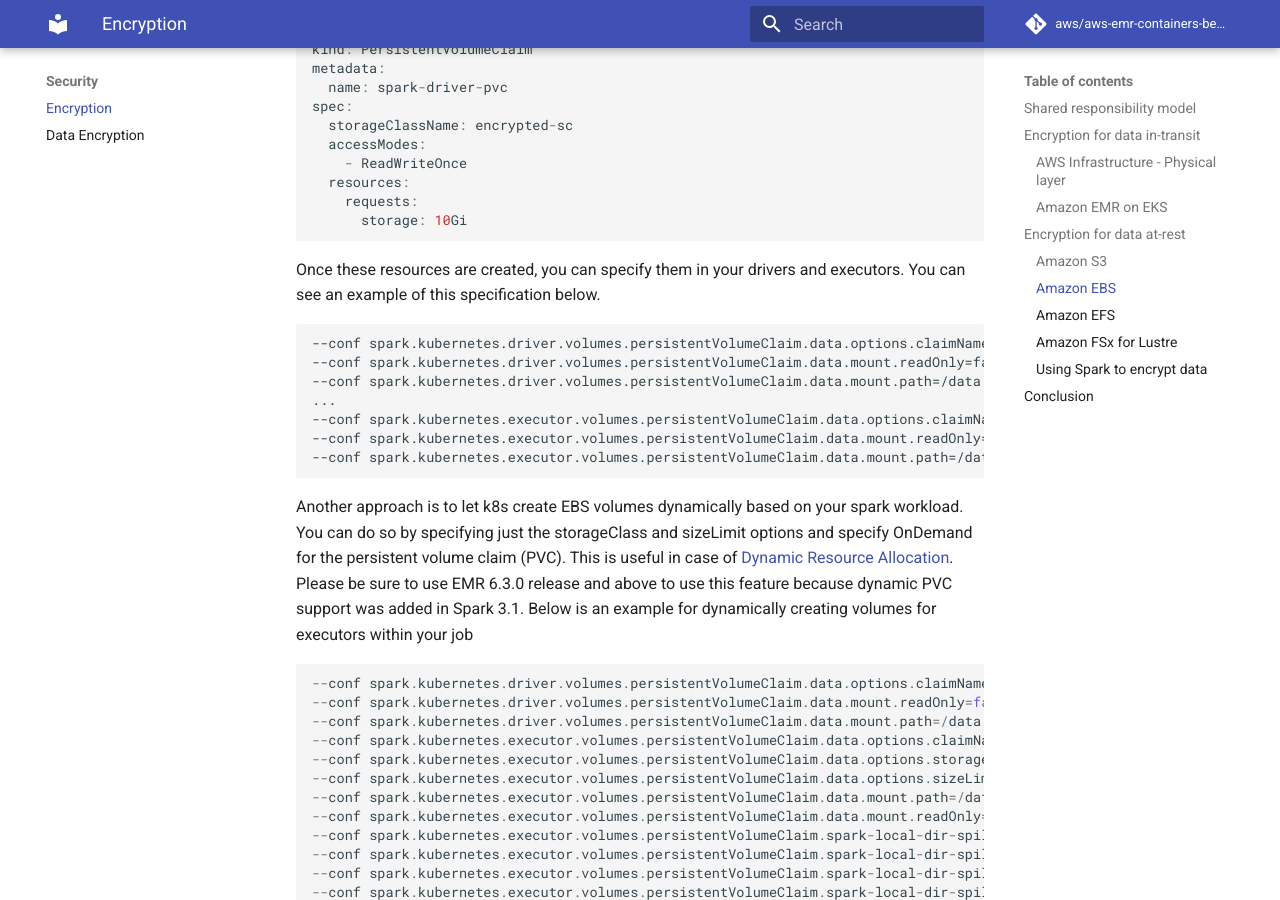
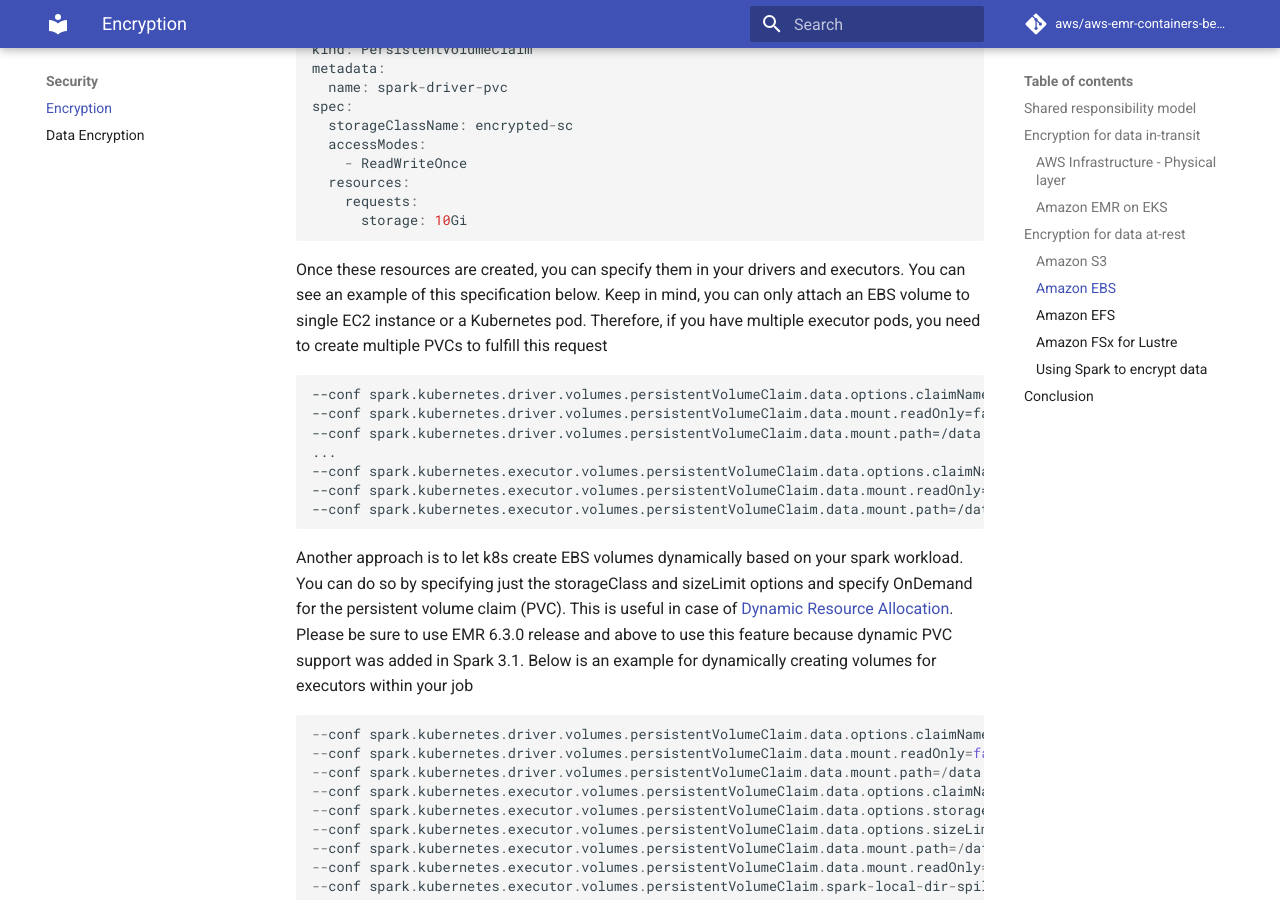
Before and after one commit to aws/aws-emr-containers-best-practices, an MkDocs documentation site: the page built from content/security/docs/spark/encryption.md, in a window 1280 px wide and 900 px high, scrolled down 5582 px. Built offline with MkDocs 1.6.1 and Material for MkDocs 9.7.7, drawn with Linux system fonts in a browser that asks for light colours; comment, search, counter and statistics services are not loaded.

Commit message:
minor correction on ebs volume attachment

````diff
--- a/content/security/docs/spark/encryption.md
+++ b/content/security/docs/spark/encryption.md
@@ -144,7 +144,7 @@
     requests:
       storage: 10Gi
 ```
-Once these resources are created, you can specify them in your drivers and executors. You can see an example of this specification below.
+Once these resources are created, you can specify them in your drivers and executors. You can see an example of this specification below. Keep in mind, you can only attach an EBS volume to single EC2 instance or a Kubernetes pod. Therefore, if you have multiple executor pods, you need to create multiple PVCs to fulfill this request
 ```
 --conf spark.kubernetes.driver.volumes.persistentVolumeClaim.data.options.claimName=spark-driver-pvc
 --conf spark.kubernetes.driver.volumes.persistentVolumeClaim.data.mount.readOnly=false
````
